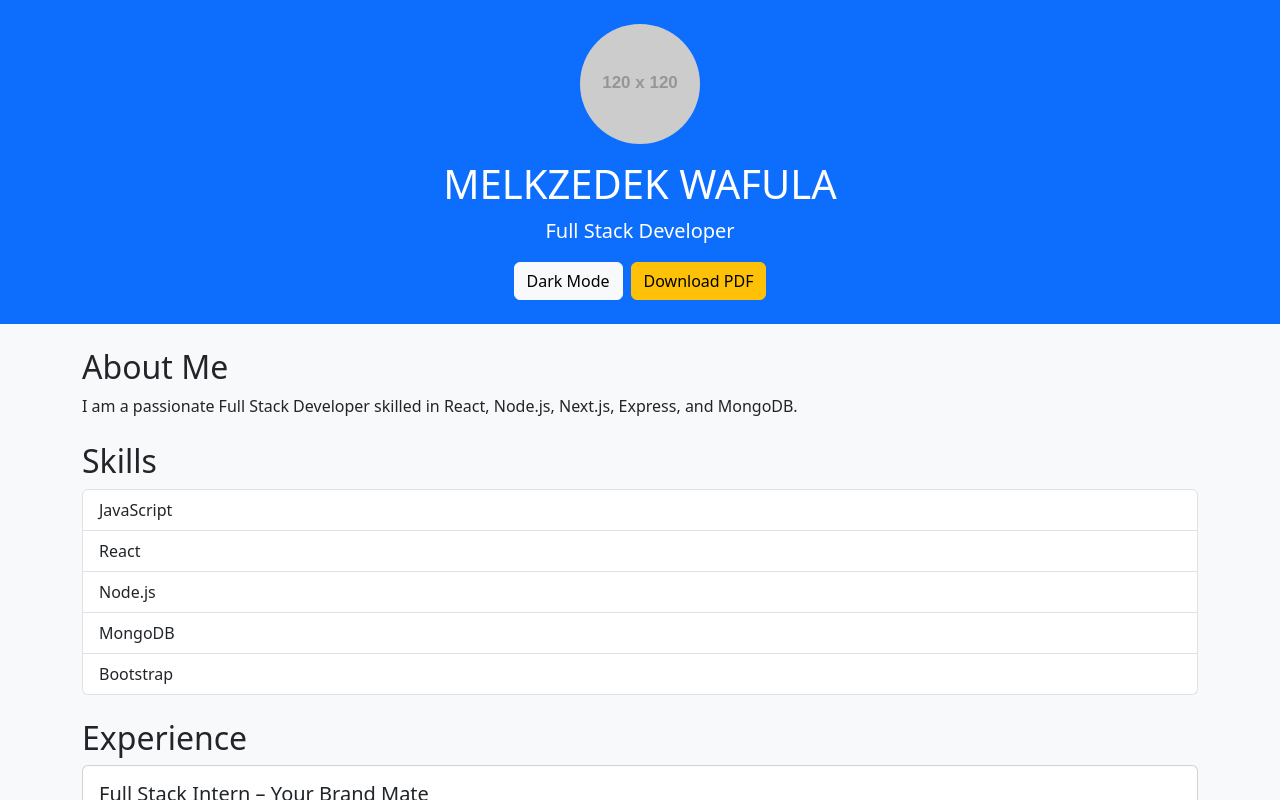
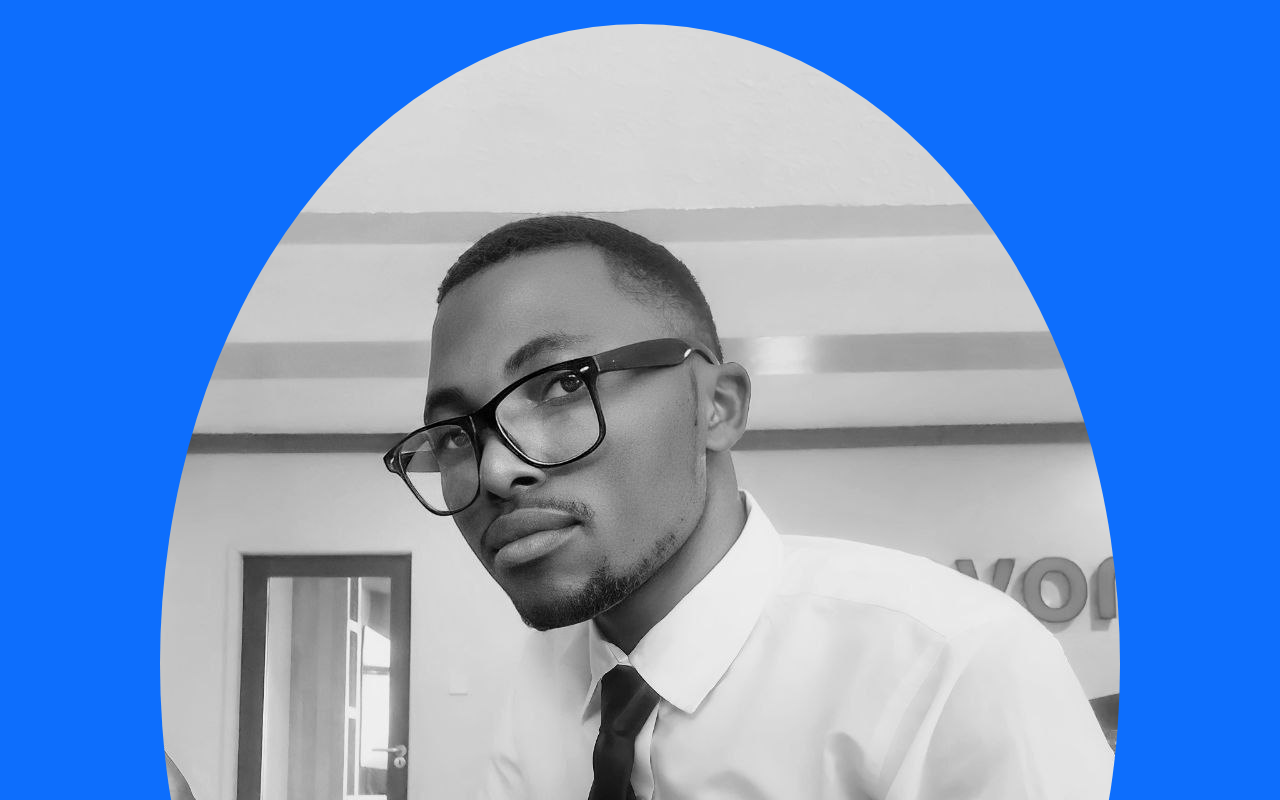
Before and after one commit to Melkzedk/my-resume, a React (Create React App) app: page / in a window 1280 px wide. Shown: the top 800 px of the page. Built offline with nearby package versions, Linux system fonts and the light colour scheme.

Commit message:
small changes

```diff
--- a/src/components/Header.js
+++ b/src/components/Header.js
@@ -2,6 +2,7 @@ import React from "react";
 import { motion } from "framer-motion";
 import jsPDF from "jspdf";
 import html2canvas from "html2canvas";
+import image1 from "../my-resume.jpg";
 
 export default function Header({ dark, toggleTheme }) {
 
@@ -19,7 +20,7 @@ export default function Header({ dark, toggleTheme }) {
   return (
     <header className={`text-center p-4 ${dark ? "bg-secondary" : "bg-primary"} text-white`}>
       <motion.img
-        src="https://via.placeholder.com/120"
+        src={image1}
         alt="Profile"
         className="rounded-circle mb-3"
         initial={{ scale: 0 }}
```
